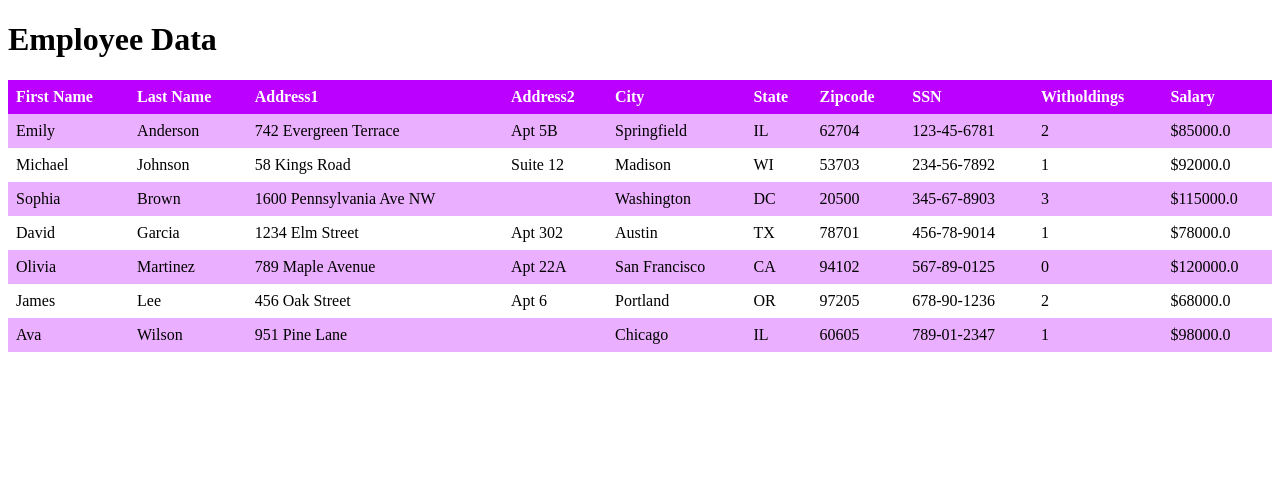
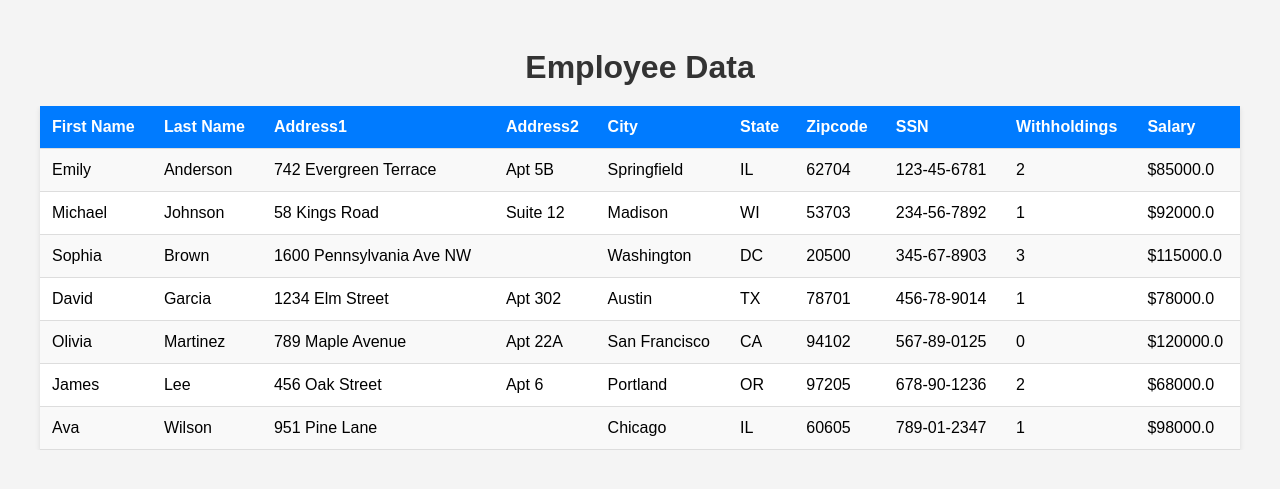
Before and after one commit to Aayush-99/TE566-Final-Project, a Flask app: page /employees in a window 1280 px wide. Shown: the top 489 px of the page. Run offline with Flask 3, Linux system fonts and the light colour scheme.

Commit message:
Updated UI

```diff
--- a/templates/employees.html
+++ b/templates/employees.html
@@ -2,28 +2,62 @@
 <html>
 <head>
     <style>
+        /* General Styling */
+        body {
+            font-family: Arial, sans-serif;
+            background-color: #f4f4f4;
+            padding: 20px;
+        }
+
+        h1 {
+            text-align: center;
+            color: #333;
+            margin-bottom: 20px;
+        }
+
+        /* Table Styling */
         table {
             border-collapse: collapse;
             width: 100%;
+            max-width: 1200px;
+            margin: 0 auto;
+            background-color: #fff;
+            box-shadow: 0 2px 5px rgba(0, 0, 0, 0.1);
         }
 
         th, td {
             text-align: left;
-            padding: 8px;
+            padding: 12px;
+            border-bottom: 1px solid #ddd;
         }
 
-        tr:nth-child(even){background-color: #eab0ff}
+        /* Header Styling */
+        th {
+            background-color: #007bff;
+            color: white;
+        }
 
-        th {
-            background-color: #bb00ff;
-            color: white;
+        /* Alternating Row Colors */
+        tr:nth-child(even) {
+            background-color: #f9f9f9;
+        }
+
+        /* Hover Effect */
+        tr:hover {
+            background-color: #f1f1f1;
+        }
+
+        /* Table Container */
+        .table-container {
+            overflow-x: auto;
         }
     </style>
 </head>
+<body>
 
+<h1>Employee Data</h1>
 
-<body>
-<h1>Employee Data</h1>
+<div class="table-container">
     <table>
         <tr>
             <th>First Name</th>
@@ -34,23 +68,25 @@
             <th>State</th>
             <th>Zipcode</th>
             <th>SSN</th>
-        <th>Witholdings</th>
+            <th>Withholdings</th>
             <th>Salary</th>
         </tr>
         {% for employee in employees %}
         <tr>
-        <td>{{ employee.firstname|e }}</h2></a></td>
-        <td>{{ employee.lastname|e }}</h2></a></td>
-        <td>{{ employee.address1|e }}</h2></a></td>
-        <td>{{ employee.address2|e }}</h2></a></td>
-        <td>{{ employee.city|e }}</h2></a></td>
-        <td>{{ employee.state|e }}</h2></a></td>
-        <td>{{ employee.zipcode|e }}</h2></a></td>
-        <td>{{ employee.ssn|e }}</h2></a></td>
-        <td>{{ employee.witholdings|e }}</h2></a></td>
-        <td>${{ employee.salary|e }}</h2></a></td>
+            <td>{{ employee.firstname|e }}</td>
+            <td>{{ employee.lastname|e }}</td>
+            <td>{{ employee.address1|e }}</td>
+            <td>{{ employee.address2|e }}</td>
+            <td>{{ employee.city|e }}</td>
+            <td>{{ employee.state|e }}</td>
+            <td>{{ employee.zipcode|e }}</td>
+            <td>{{ employee.ssn|e }}</td>
+            <td>{{ employee.witholdings|e }}</td>
+            <td>${{ employee.salary|e }}</td>
         </tr>
         {% endfor %}
     </table>
+</div>
+
 </body>
 </html>
```
Lines whose indentation alone changed are shown as unchanged.
